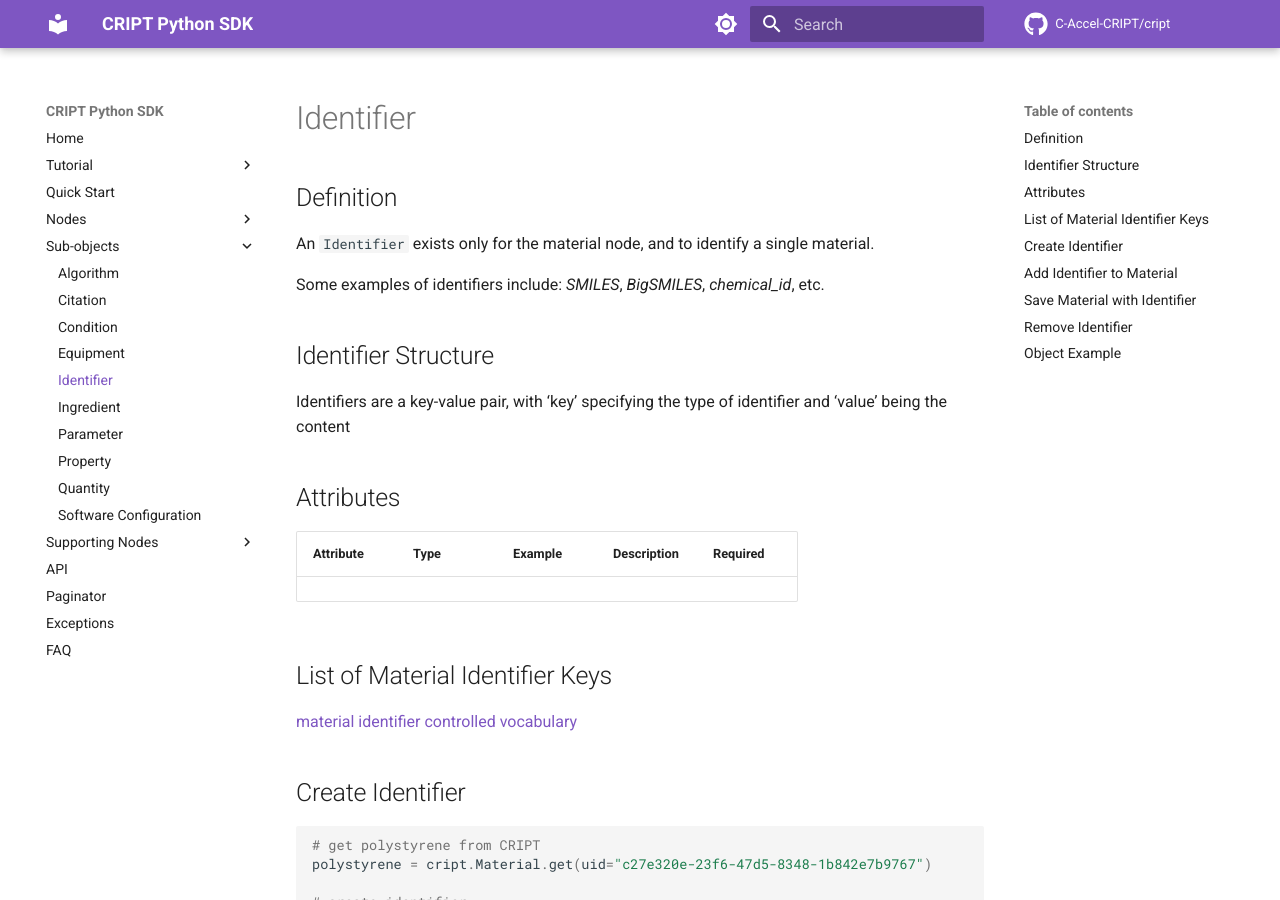
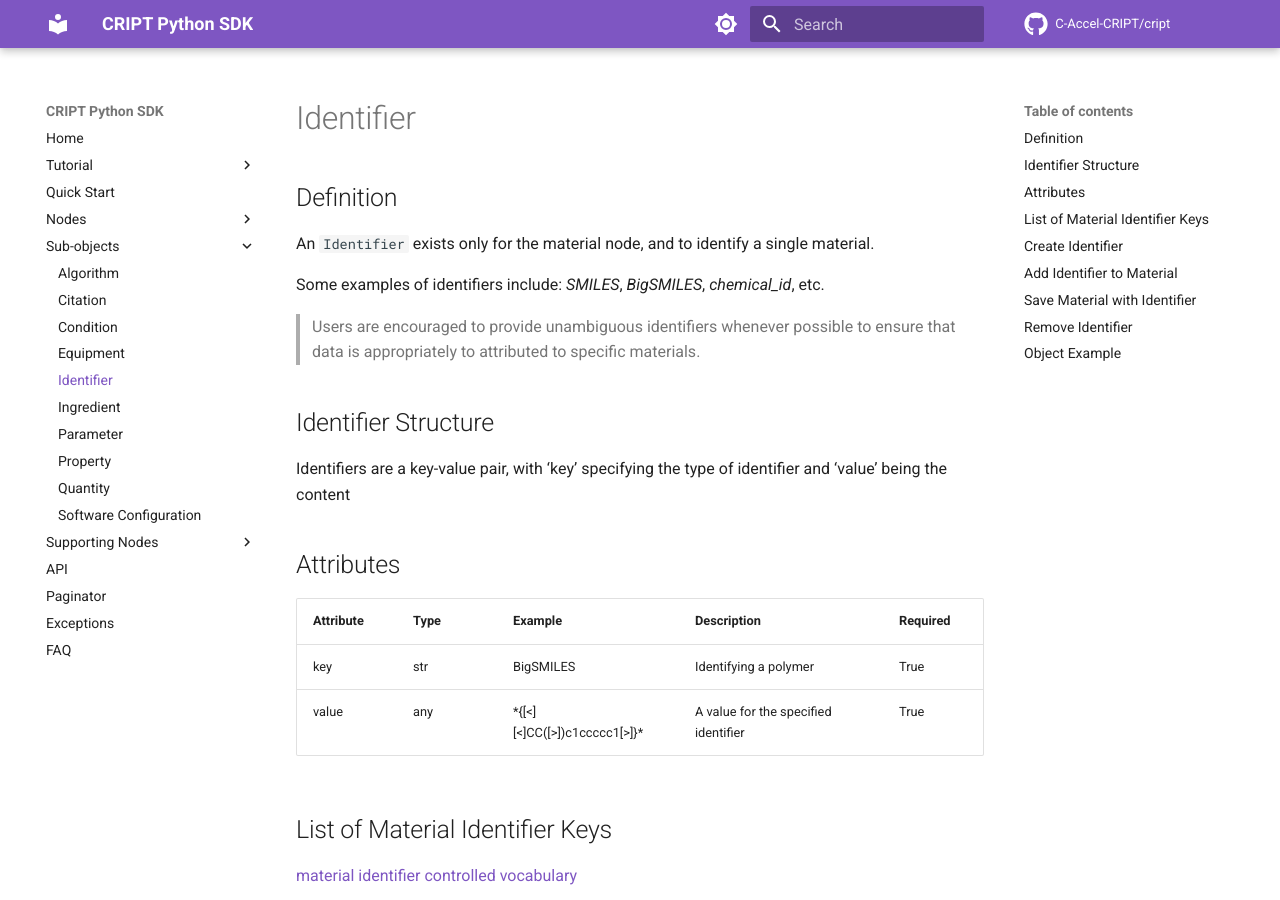
Before and after one commit to C-Accel-CRIPT/sdk-archive, an MkDocs documentation site: the page built from docs/subobjects/identifier.md, in a window 1280 px wide and 900 px high. Built offline with MkDocs 1.6.1 and Material for MkDocs 9.7.7, drawn with Linux system fonts in a browser that asks for light colours; comment, search, counter and statistics services are not loaded.

Commit message:
added table to identifier

```diff
--- a/docs/subobjects/identifier.md
+++ b/docs/subobjects/identifier.md
@@ -6,14 +6,19 @@
 
 Some examples of identifiers include: _SMILES_, _BigSMILES_, _chemical_id_, etc.
 
+> Users are encouraged to provide unambiguous identifiers whenever possible to ensure that data is
+appropriately to attributed to specific materials.
+
 ## Identifier Structure
 
 Identifiers are a key-value pair, with ‘key’ specifying the type of identifier and
 ‘value’ being the content
 
 ## Attributes
-| Attribute   | Type                                         | Example                                         | Description                                                                    | Required |
-|-------------|----------------------------------------------|-------------------------------------------------|--------------------------------------------------------------------------------|----------|
+| Attribute | Type | Example                        | Description                          | Required |
+|-----------|------|--------------------------------|--------------------------------------|----------|
+| key       | str  | BigSMILES                      | Identifying a polymer                | True     |
+| value     | any  | \*{[<][<]CC([>])c1ccccc1[>]}\* | A value for the specified identifier | True     |
 
 
 ## List of Material Identifier Keys
```
